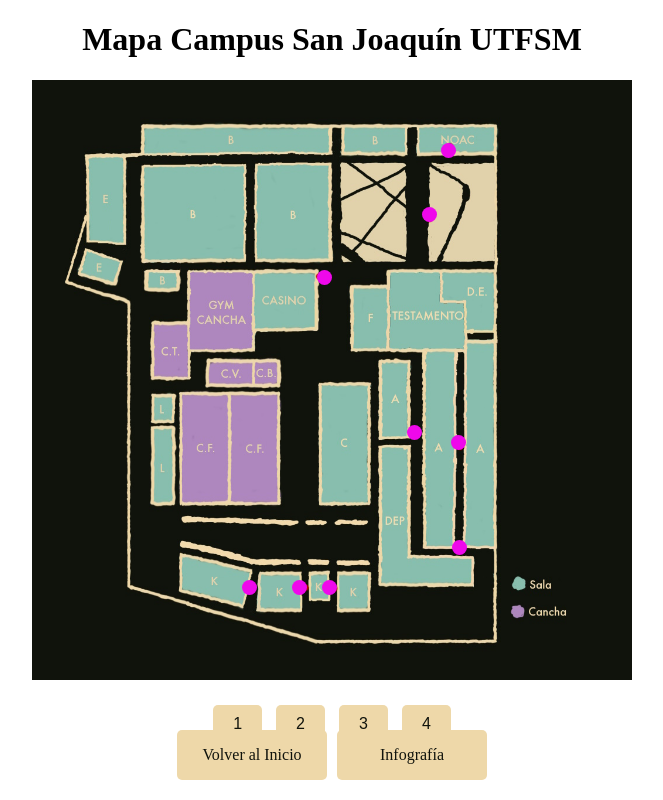
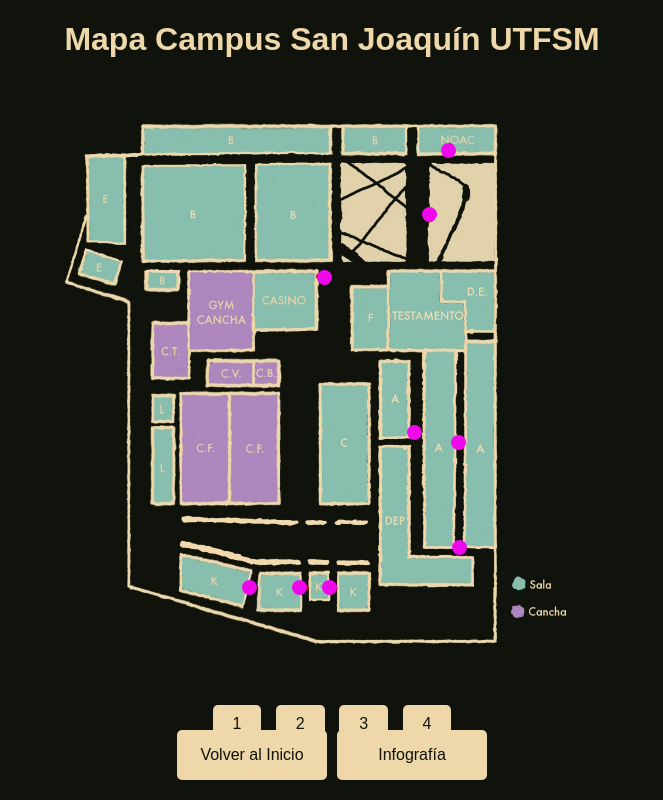
Before and after one commit to IsiOgas/web-binkerton, a Django app: page /mapa/ in a window 1280 px wide. Shown: the whole page, without its empty margins (308-971 px from the left). Run offline with Django 5.2, Linux system fonts and the light colour scheme.

Commit message:
ultimos cambios esteticos

```diff
--- a/myapp/static/styles.css
+++ b/myapp/static/styles.css
@@ -1,6 +1,11 @@
 
 /* ajustes de la pagina del mapa */
 
+html {
+    background-color: #10130C;
+    font-family: Arial, sans-serif;
+    color: #EED8A9;
+}
 .gallery {
     position: relative;
     width: 100%;
@@ -80,6 +85,7 @@ h1 {
 }
 .back-button, .infografia-button {
     background-color: #EED8A9;
+    font-family: Arial, sans-serif;
     border: none;
     border-radius: 5px; /* Cambiado a cuadrado */
     width: 150px; /* Ajustado a rectangular */
@@ -163,4 +169,11 @@ h1 {
     background-color: #10130C;
     color: #EED8A9;
 }
+.sitio-logo {
+    width: 25%;
+    height: auto;
+    max-height: 100vh;
+    display: block;
+    margin: 0 auto;
+}
 /* Reportes */
```
